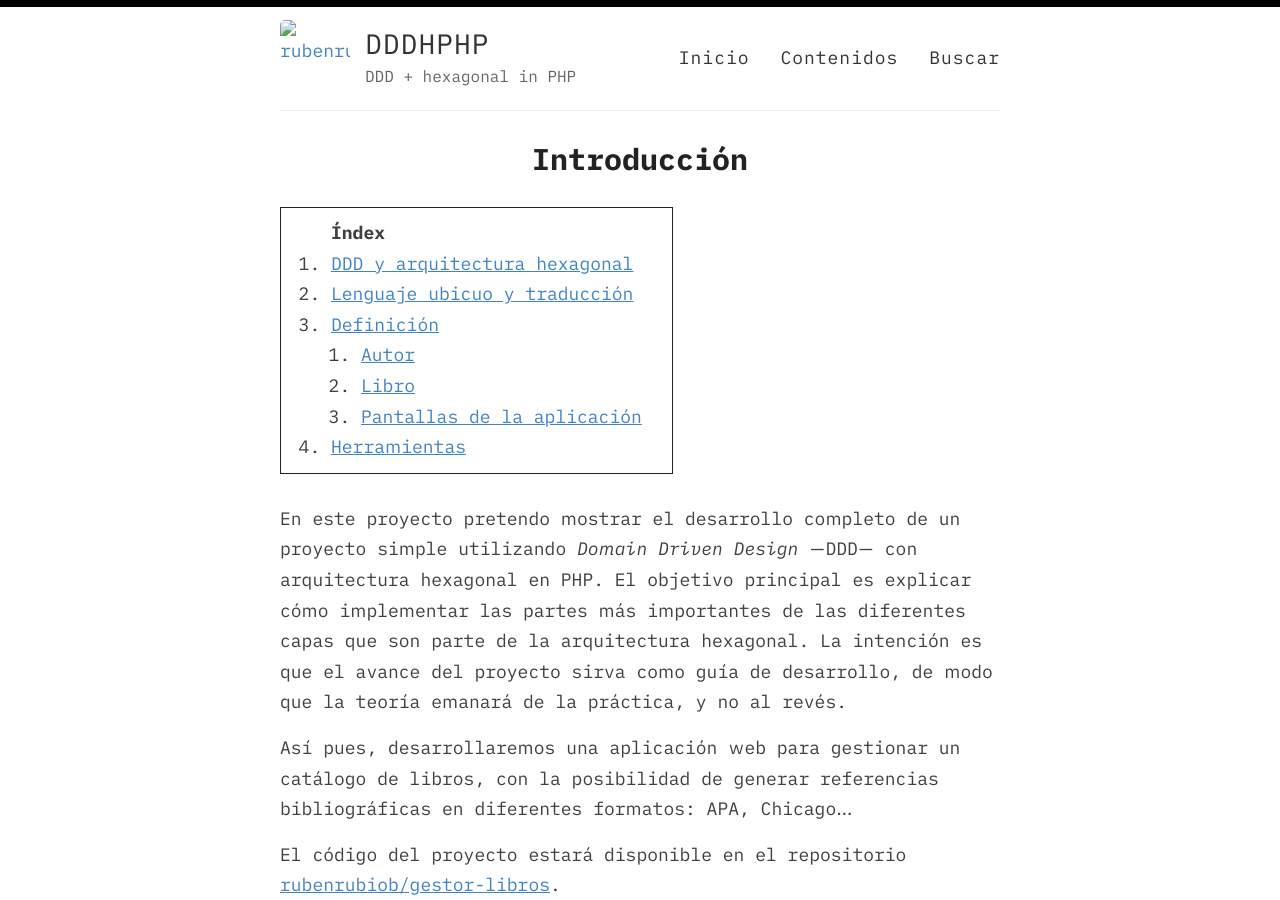
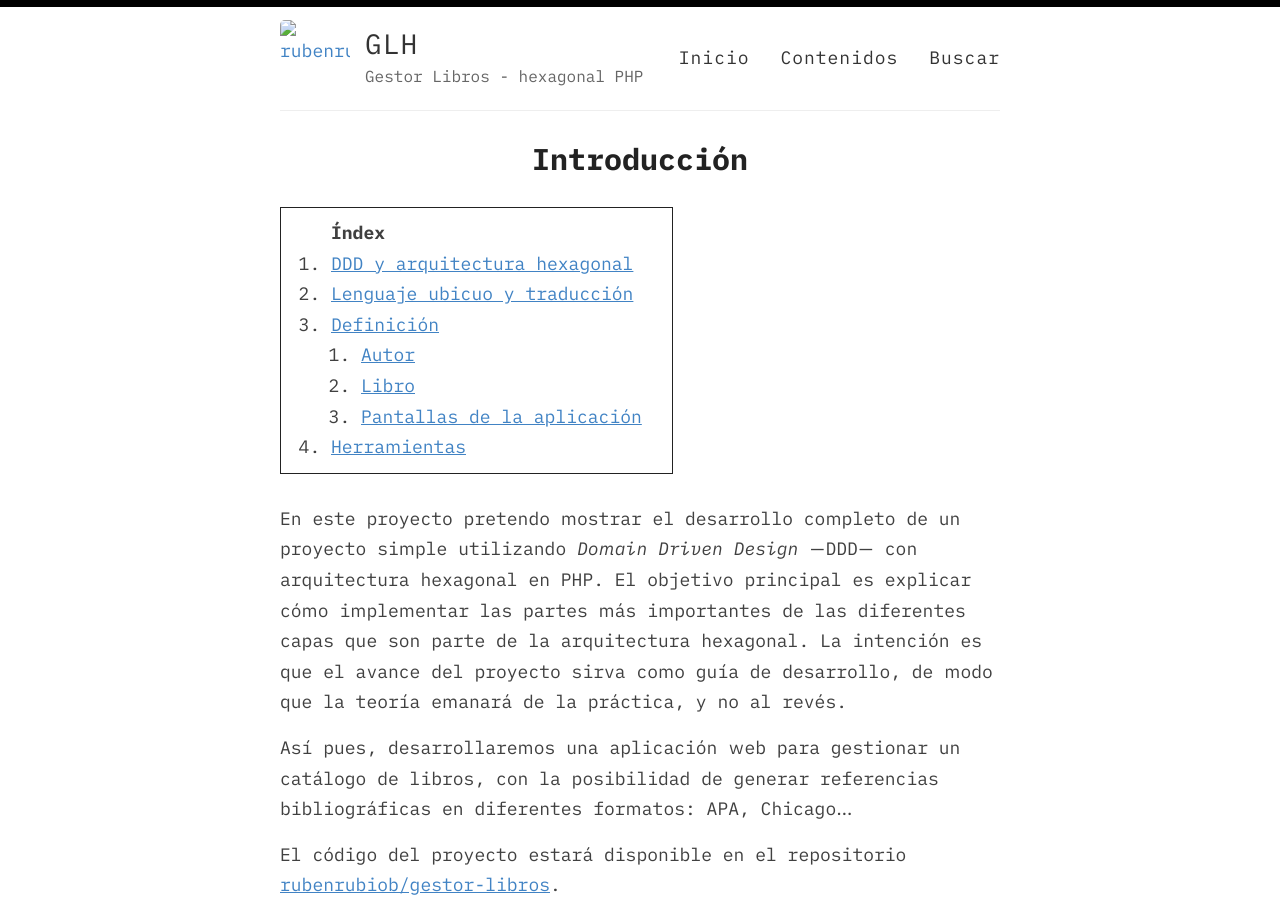
Before and after one commit to rubenrubiob/rubenrubiob.github.io, a Jekyll site: the page built from es/index.md, in a window 1280 px wide and 900 px high. Built offline with Jekyll 4.4.1, drawn with Linux system fonts in a browser that asks for light colours; our own code applies the rules of GitHub Pages for plain Markdown files.

Commit message:
Actualizar nombre de la web

```diff
--- a/_config.yml
+++ b/_config.yml
@@ -14,13 +14,13 @@ titles_from_headings:
 #
 
 # Name of your site (displayed in the header)
-name: DDDHPHP
+name: GLH
 
 # Name of the author
 author: Rubén Rubio
 
 # Short bio or description (displayed in the header)
-description: DDD + hexagonal in PHP
+description: Gestor Libros - hexagonal PHP
 
 # URL of your avatar or profile pic (you could use your GitHub profile pic)
 #avatar: /images/reverie.png
```
